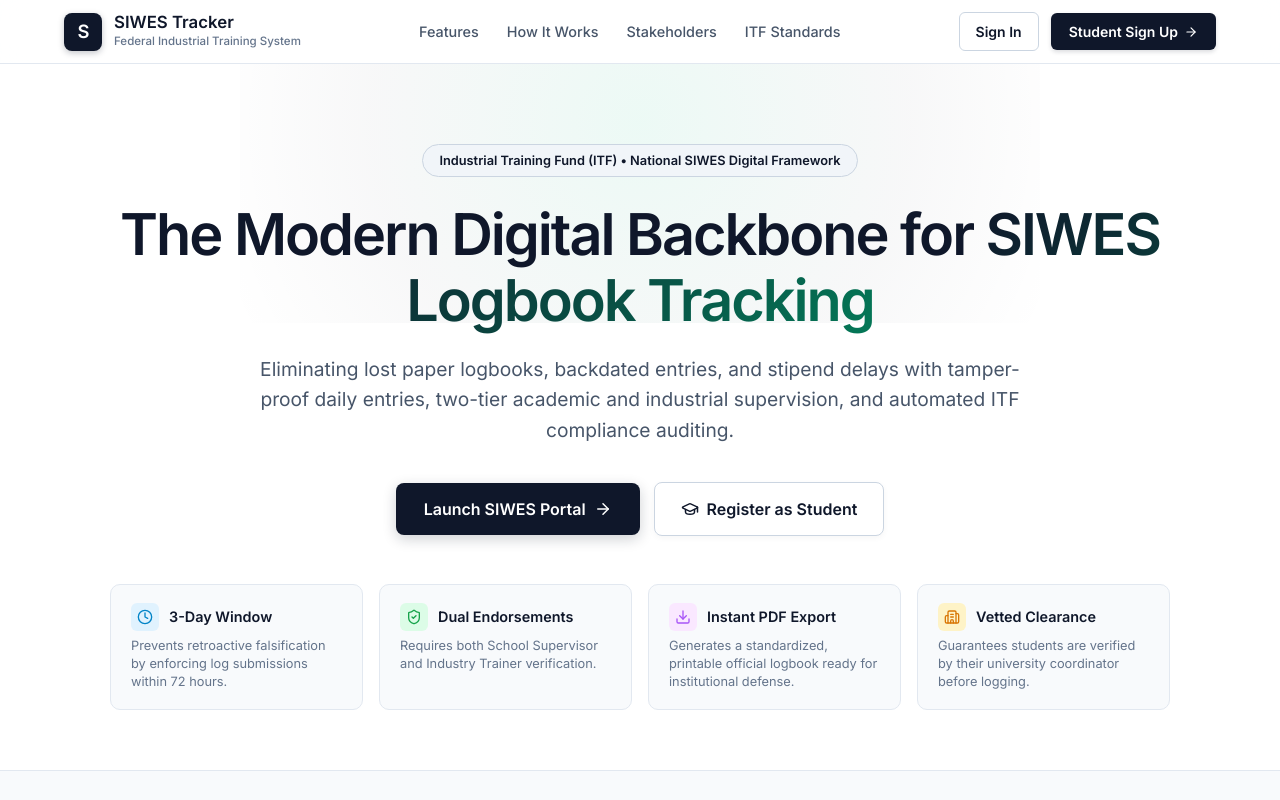
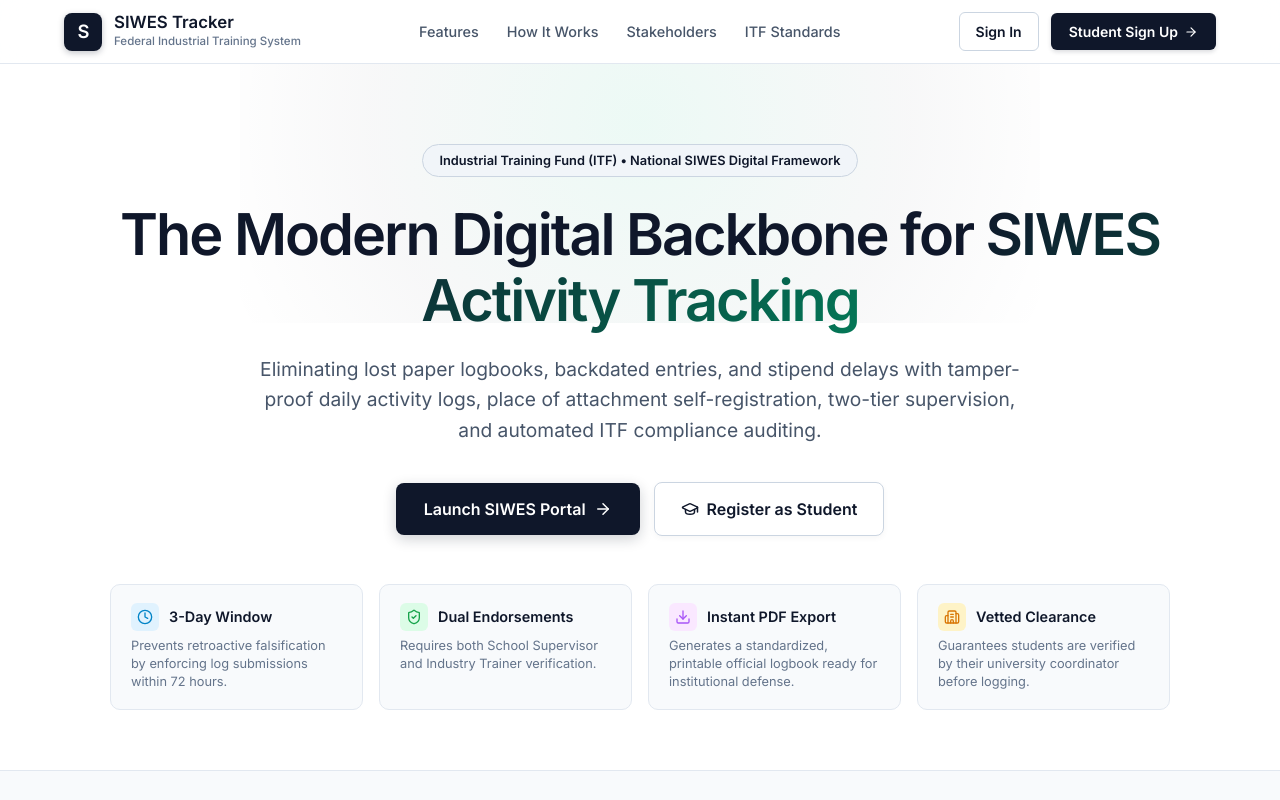
Before and after one commit to Josh-Uzoigwe/SIWES-Activity-Tracking-System, a React (Vite) app in the folder client/: page / in a window 1280 px wide. Shown: the top 800 px of the page. Built offline with nearby package versions, Linux system fonts and the light colour scheme; no server answers.

Commit message:
copy: update branding to SIWES Activity Tracking across landing and login pages

```diff
--- a/client/src/pages/LandingPage.jsx
+++ b/client/src/pages/LandingPage.jsx
@@ -261,7 +261,7 @@
                 WebkitTextFillColor: 'transparent'
               }}
             >
-              SIWES Logbook Tracking
+              SIWES Activity Tracking
             </span>
           </h1>
 
@@ -275,8 +275,8 @@
               lineHeight: 1.6
             }}
           >
-            Eliminating lost paper logbooks, backdated entries, and stipend delays with tamper-proof daily entries,
-            two-tier academic and industrial supervision, and automated ITF compliance auditing.
+            Eliminating lost paper logbooks, backdated entries, and stipend delays with tamper-proof daily activity logs,
+            place of attachment self-registration, two-tier supervision, and automated ITF compliance auditing.
           </p>
 
           {/* CTAs */}
@@ -850,7 +850,7 @@
             Grounded in the Industrial Training Fund (ITF) Mandate
           </h2>
           <p style={{ color: '#94a3b8', maxWidth: '720px', margin: '0 auto 32px', fontSize: '0.95rem', lineHeight: 1.6 }}>
-            Designed to fulfill the statutory requirements of the Industrial Training Fund Act, providing tertiary institutions across Nigeria with an auditable, secure, and standardized electronic logbook platform.
+            Designed to fulfill the statutory requirements of the Industrial Training Fund Act, providing tertiary institutions across Nigeria with an auditable, secure, and standardized electronic activity tracking platform.
           </p>
 
           <div style={{ display: 'flex', justifyContent: 'center', gap: '32px', flexWrap: 'wrap', color: '#cbd5e1', fontSize: '0.85rem' }}>
@@ -874,7 +874,7 @@
             Ready to Begin Your SIWES Journey?
           </h2>
           <p style={{ color: '#64748b', fontSize: '1.05rem', marginBottom: '32px', lineHeight: 1.5 }}>
-            Access your logbook, coordinate institutional clearances, or inspect company placements through the official portal.
+            Access your activity tracking portal, coordinate institutional clearances, or inspect company placements through the official portal.
           </p>
           <div style={{ display: 'flex', justifyContent: 'center', gap: '14px', flexWrap: 'wrap' }}>
             <Link
--- a/client/src/pages/Login.jsx
+++ b/client/src/pages/Login.jsx
@@ -151,7 +151,7 @@
 
         <div style={{ marginBottom: '24px' }}>
           <h1 style={{ fontSize: '1.5rem', marginBottom: '8px' }}>Sign in to SIWES Tracker</h1>
-          <p>Access your industrial training logbook and supervision portal.</p>
+          <p>Access your industrial training activity tracking and supervision portal.</p>
         </div>
 
         {error && (
```
